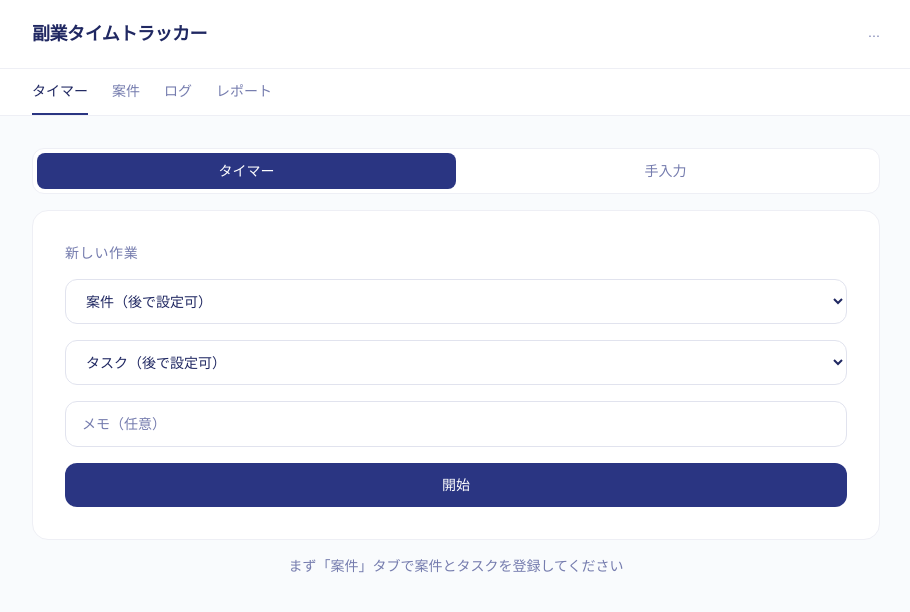
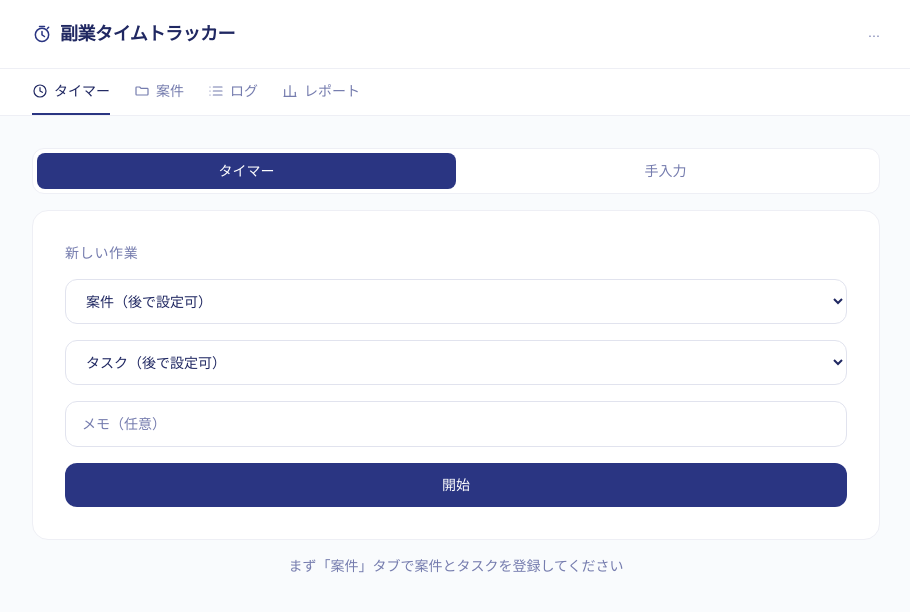
Before and after one commit to ttnoy8984-commits/fukugyou-timetracker, a Next.js app: page / in a window 1280 px wide. Shown: the top 612 px of the page, without its empty margins (184-1094 px from the left). Built offline with nearby package versions, Linux system fonts and the light colour scheme.

Commit message:
Add inline SVG icons to header title and nav tabs
Co-Authored-By: Claude Sonnet 4.6 <noreply@anthropic.com>

```diff
--- a/app/page.tsx
+++ b/app/page.tsx
@@ -7,14 +7,15 @@ import Timer from "@/components/Timer";
 import ProjectManager from "@/components/ProjectManager";
 import EntryLog from "@/components/EntryLog";
 import MonthlyReport from "@/components/MonthlyReport";
+import { IconChart, IconFolder, IconList, IconStopwatch, IconTimer } from "@/components/icons";
 
 type Tab = "timer" | "projects" | "log" | "report";
 
-const tabs: { key: Tab; label: string }[] = [
-  { key: "timer", label: "タイマー" },
-  { key: "projects", label: "案件" },
-  { key: "log", label: "ログ" },
-  { key: "report", label: "レポート" },
+const tabs: { key: Tab; label: string; icon: (p: { className?: string }) => React.JSX.Element }[] = [
+  { key: "timer", label: "タイマー", icon: IconTimer },
+  { key: "projects", label: "案件", icon: IconFolder },
+  { key: "log", label: "ログ", icon: IconList },
+  { key: "report", label: "レポート", icon: IconChart },
 ];
 
 /** 0→A, 1→B, ... 25→Z, 26→AA */
@@ -92,7 +93,10 @@ export default function Home() {
       <header className="bg-white border-b border-line-2">
         <div className="max-w-xl sm:max-w-2xl lg:max-w-4xl mx-auto px-6 py-5 flex items-center justify-between">
           <div>
-            <h1 className="text-lg font-semibold text-ink tracking-tight">副業タイムトラッカー</h1>
+            <h1 className="text-lg font-semibold text-ink tracking-tight flex items-center gap-2">
+              <IconStopwatch className="w-5 h-5 text-accent flex-shrink-0" />
+              副業タイムトラッカー
+            </h1>
             {privacy && (
               <p className="text-[10px] text-accent-text mt-0.5">案件名を伏せて表示中</p>
             )}
@@ -146,12 +150,13 @@ export default function Home() {
             <button
               key={t.key}
               onClick={() => setTab(t.key)}
-              className={`py-3 text-sm transition-colors border-b-2 ${
+              className={`py-3 text-sm transition-colors border-b-2 flex items-center gap-1.5 ${
                 tab === t.key
                   ? "border-accent-strong text-ink font-medium"
                   : "border-transparent text-ink-3 hover:text-ink-2"
               }`}
             >
+              <t.icon className="w-4 h-4" />
               {t.label}
             </button>
           ))}
--- /dev/null
+++ b/components/icons.tsx
@@ -0,0 +1,61 @@
+// 軽量なインラインSVGアイコン集（外部ライブラリ不使用）。
+// すべて currentColor を継承するので、親要素の text-* クラスで色を制御できる。
+
+type IconProps = { className?: string };
+
+export function IconStopwatch({ className }: IconProps) {
+  return (
+    <svg viewBox="0 0 24 24" fill="none" stroke="currentColor" strokeWidth="1.8"
+      strokeLinecap="round" strokeLinejoin="round" className={className}>
+      <circle cx="12" cy="13" r="8" />
+      <path d="M12 9v4l3 2" />
+      <path d="M9 3h6" />
+      <path d="M18.5 5.5 20 4" />
+    </svg>
+  );
+}
+
+export function IconTimer({ className }: IconProps) {
+  return (
+    <svg viewBox="0 0 24 24" fill="none" stroke="currentColor" strokeWidth="1.8"
+      strokeLinecap="round" strokeLinejoin="round" className={className}>
+      <circle cx="12" cy="12" r="9" />
+      <path d="M12 7v5l3.5 2" />
+    </svg>
+  );
+}
+
+export function IconFolder({ className }: IconProps) {
+  return (
+    <svg viewBox="0 0 24 24" fill="none" stroke="currentColor" strokeWidth="1.8"
+      strokeLinecap="round" strokeLinejoin="round" className={className}>
+      <path d="M3 7a1 1 0 0 1 1-1h4.5l2 2.2H20a1 1 0 0 1 1 1V17a1 1 0 0 1-1 1H4a1 1 0 0 1-1-1V7Z" />
+    </svg>
+  );
+}
+
+export function IconList({ className }: IconProps) {
+  return (
+    <svg viewBox="0 0 24 24" fill="none" stroke="currentColor" strokeWidth="1.8"
+      strokeLinecap="round" strokeLinejoin="round" className={className}>
+      <path d="M8 6h13" />
+      <path d="M8 12h13" />
+      <path d="M8 18h13" />
+      <path d="M3 6h.01" />
+      <path d="M3 12h.01" />
+      <path d="M3 18h.01" />
+    </svg>
+  );
+}
+
+export function IconChart({ className }: IconProps) {
+  return (
+    <svg viewBox="0 0 24 24" fill="none" stroke="currentColor" strokeWidth="1.8"
+      strokeLinecap="round" strokeLinejoin="round" className={className}>
+      <path d="M4 20V10" />
+      <path d="M12 20V4" />
+      <path d="M20 20v-6" />
+      <path d="M3 20h18" />
+    </svg>
+  );
+}
```
